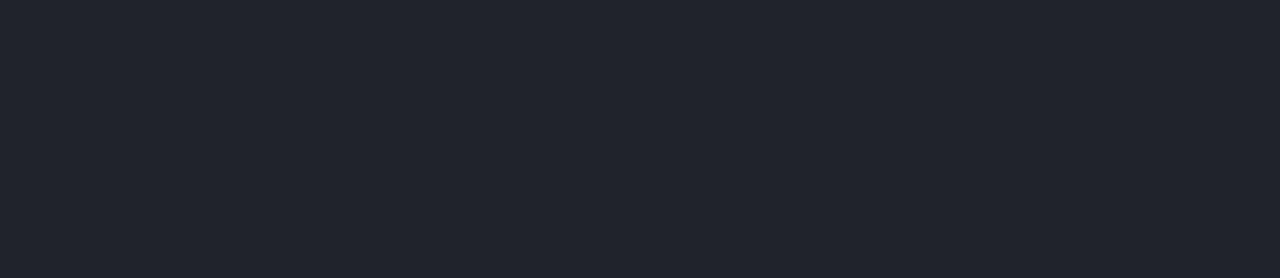
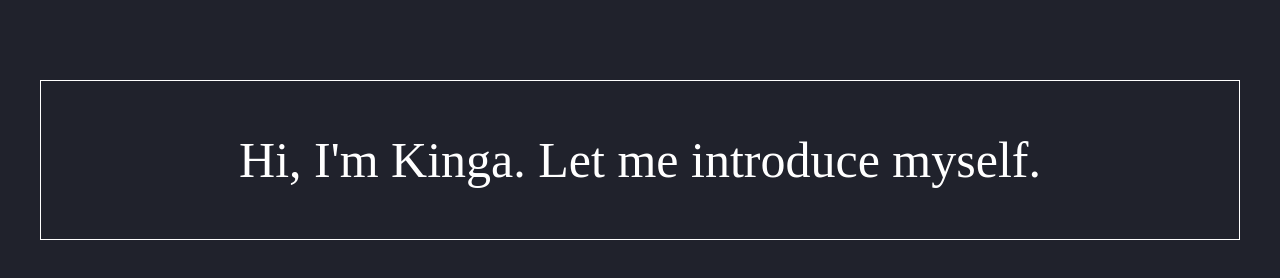
Before and after one commit to kingastanek/Portfolio, a website: page index.html in a window 1280 px wide. Drawn offline with nearby package versions, Linux system fonts and the light colour scheme.

Commit message:
Add grid layout and header

```diff
--- a/index.html
+++ b/index.html
@@ -5,7 +5,14 @@
     <title>Kinga Stanek</title>
     <link rel="stylesheet" href="css/main.css">
   </head>
+
   <body>
+    <header class="container">
+      <div class="row">
+        <h1 class="col-6">Hi, I'm Kinga. Let me introduce myself.</h1>
+      </div>
+    </header>
+
     <script src="https://code.jquery.com/jquery-3.2.1.min.js"
     integrity="sha256-hwg4gsxgFZhOsEEamdOYGBf13FyQuiTwlAQgxVSNgt4="
     crossorigin="anonymous"></script>
--- /dev/null
+++ b/scss/_grid.scss
@@ -0,0 +1,40 @@
+$grid-columns: 6;
+$grid-column-width: 100% / $grid-columns;
+$grid-container-width: 1200px;
+
+
+.container{
+  width: 100%;
+  max-width: $grid-container-width;
+  margin: 0 auto;
+
+  .row{
+    &::before,
+    &::after{
+      content: "";
+      display: block;
+      height: 0;
+      clear: both;
+      visibility: hidden;
+    }
+
+    [class*='col-']{
+      float:none;
+      width:100%;
+      @media (min-width: 640px){
+        float:left;
+      }
+
+    }
+
+    @media (min-width: 640px){
+      @for $i from 1 through $grid-columns{
+        .col-#{$i}{
+          width: $grid-column-width * $i;
+        }
+      }
+    }
+
+  }
+
+}
--- a/scss/main.scss
+++ b/scss/main.scss
@@ -1,6 +1,18 @@
 @import "variables";
 @import "reset";
+@import "grid";
 
 body {
   background: $main-color;
 }
+
+header {
+  h1{
+    text-align: center;
+    color: #fff;
+    font-size: 50px;
+    margin-top: 80px;
+    padding: 50px;
+    border: 1px solid #fff;
+  }
+}
```
Also changed, not shown: README.md, css/main.css.
